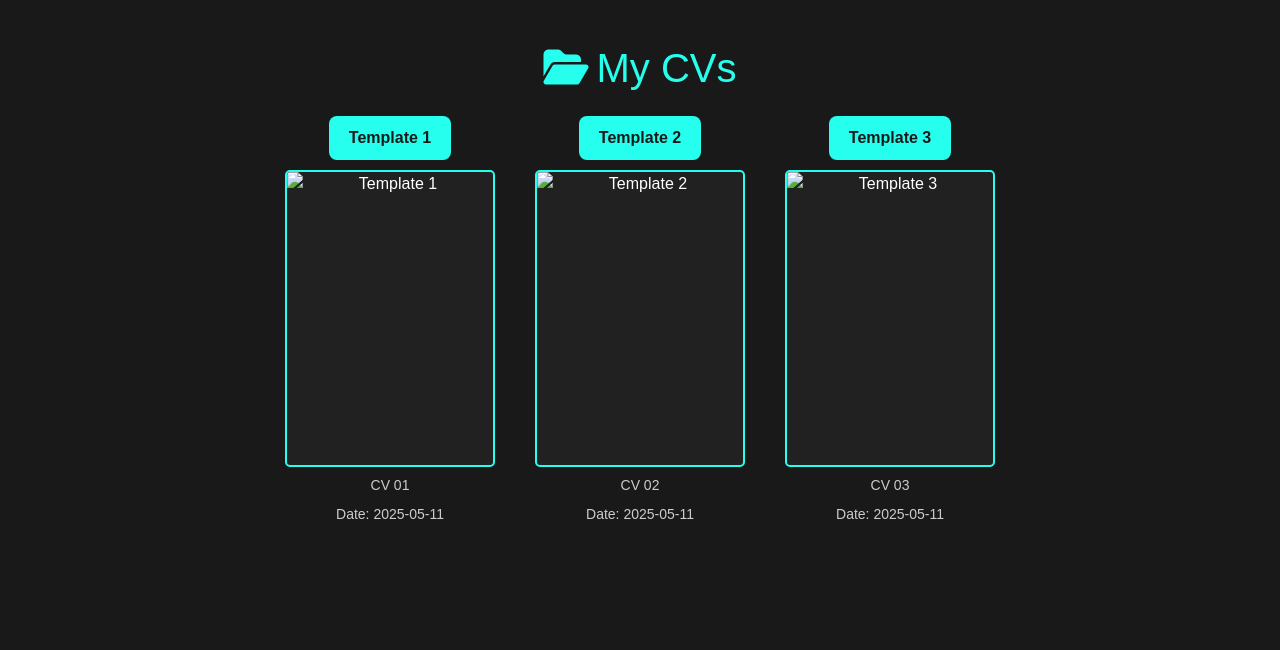
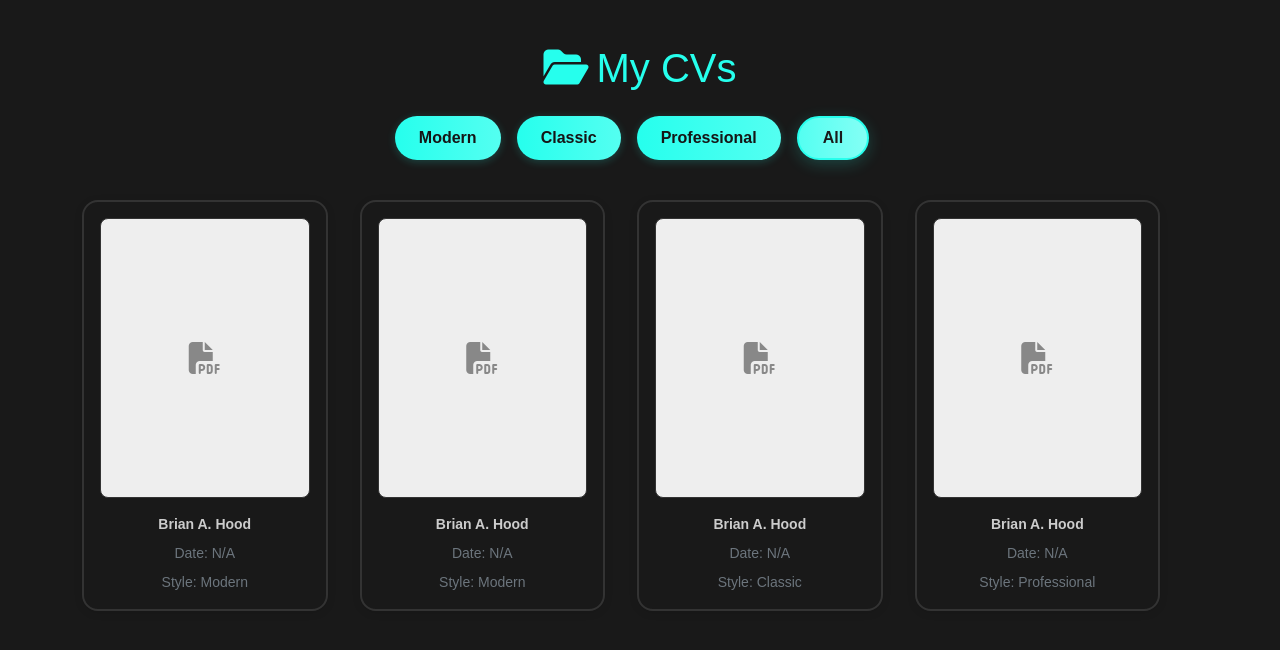
Before and after one commit to itsmoe15/Interactive_Resume_Builder, a Flask app: page /my-cvs in a window 1280 px wide. Shown: the top 650 px of the page. Run offline with Flask 3, Linux system fonts and the light colour scheme; a user stored in the database is signed in; some libraries are stand-ins or nearby versions.

Commit message:
FET: Add cv saving

```diff
--- a/app.py
+++ b/app.py
@@ -10,9 +10,11 @@ from xhtml2pdf import pisa
 from pypdf import PdfReader, PdfWriter
 import pdfkit
 from datetime import datetime
+from flask_login import current_user
+import glob
 
 from app import create_app
-from app.models.user import db, User
+from app.models.user import db, User, CV, WorkExperience, Education, Style
 from app.services.ats_service import analyze_cv
 
 app = create_app()
@@ -164,7 +166,34 @@ def cv_maker():
 @app.route('/my-cvs')
 @login_required
 def my_cvs():
-    return render_template('my_cvs.html')
+    cvs = CV.query.filter_by(owner_id=current_user.id).all()
+    # Get PDF file info and creation date for each CV
+    cv_list = []
+    for cv in cvs:
+        pdf_path = os.path.join(app.config['UPLOAD_FOLDER'], 'gen_cvs', f'cv_{cv.id}.pdf')
+        if os.path.exists(pdf_path):
+            date_created = datetime.fromtimestamp(os.path.getctime(pdf_path))
+        else:
+            date_created = None
+        cv_list.append({
+            'id': cv.id,
+            'name': cv.full_name,
+            'style': cv.style.name if cv.style else 'Modern',
+            'pdf_exists': os.path.exists(pdf_path),
+            'pdf_url': url_for('download_cv_pdf', cv_id=cv.id) if os.path.exists(pdf_path) else None,
+            'date_created': date_created.strftime('%Y-%m-%d %H:%M') if date_created else 'N/A',
+        })
+    styles = ['Modern', 'Classic', 'Professional']
+    return render_template('my_cvs.html', cvs=cv_list, styles=styles)
+
+@app.route('/download-cv/<int:cv_id>')
+@login_required
+def download_cv_pdf(cv_id):
+    pdf_path = os.path.join(app.config['UPLOAD_FOLDER'], 'gen_cvs', f'cv_{cv_id}.pdf')
+    if os.path.exists(pdf_path):
+        return send_from_directory(os.path.join(app.config['UPLOAD_FOLDER'], 'gen_cvs'), f'cv_{cv_id}.pdf')
+    else:
+        return '<h2>PDF not found</h2>', 404
 
 @app.route('/preview-cv', methods=['POST'])
 @login_required
@@ -177,6 +206,17 @@ def preview_cv():
         else:
             processed_data[key] = value[0] if value else ""
     return render_template('preview_cv.html', cv_data=processed_data)
+
+def parse_date(date_str):
+    if not date_str:
+        return None
+    try:
+        return datetime.strptime(date_str, "%Y-%m-%d").date()
+    except ValueError:
+        try:
+            return datetime.strptime(date_str, "%Y-%m").date()
+        except ValueError:
+            return None
 
 @app.route('/generate-pdf', methods=['POST'])
 @login_required
@@ -219,8 +259,72 @@ def generate_pdf():
         else:
             processed_data[key] = value[0] if value else ""
 
+    # --- Save CV to database ---
+    from flask_login import current_user
+    from app.models.user import db, CV, WorkExperience, Education, Style
+    import shutil
+
+    # Map template to style_id
+    style_map = {'modern': 'Modern', 'classic': 'Classic', 'professional': 'Professional'}
+    style_name = style_map.get(processed_data.get('template', 'modern').lower(), 'Modern')
+    style = Style.query.filter_by(name=style_name).first()
+    style_id = style.id if style else 1
+
+    # Create CV entry
+    cv = CV(
+        owner_id=current_user.id,
+        full_name=processed_data.get('fullName', ''),
+        job_title=processed_data.get('jobTitle', ''),
+        email=processed_data.get('email', ''),
+        phone_number=processed_data.get('phone', ''),
+        address=processed_data.get('address', ''),
+        professional_summary=processed_data.get('summary', ''),
+        skills=processed_data.get('skills', ''),
+        style_id=style_id
+    )
+    db.session.add(cv)
+    db.session.flush()  # Get cv.id before commit
+
+    # Add work experiences
+    work_titles = processed_data.get('workTitle[]', [])
+    work_companies = processed_data.get('workCompany[]', [])
+    work_start_dates = processed_data.get('workStartDate[]', [])
+    work_end_dates = processed_data.get('workEndDate[]', [])
+    work_descriptions = processed_data.get('workDescription[]', [])
+    for i in range(len(work_titles)):
+        we = WorkExperience(
+            cv_id=cv.id,
+            job_title=work_titles[i],
+            company=work_companies[i] if i < len(work_companies) else '',
+            start_date=parse_date(work_start_dates[i]) if i < len(work_start_dates) else None,
+            end_date=parse_date(work_end_dates[i]) if i < len(work_end_dates) and work_end_dates[i] else None,
+            is_current=1 if (i < len(work_end_dates) and not work_end_dates[i]) else 0,
+            description=work_descriptions[i] if i < len(work_descriptions) else ''
+        )
+        db.session.add(we)
+
+    # Add educations
+    edu_degrees = processed_data.get('educationDegree[]', [])
+    edu_institutions = processed_data.get('educationInstitution[]', [])
+    edu_start_dates = processed_data.get('educationStartDate[]', [])
+    edu_end_dates = processed_data.get('educationEndDate[]', [])
+    edu_descriptions = processed_data.get('educationDescription[]', [])
+    for i in range(len(edu_degrees)):
+        edu = Education(
+            cv_id=cv.id,
+            degree_certificate=edu_degrees[i],
+            institution=edu_institutions[i] if i < len(edu_institutions) else '',
+            start_date=parse_date(edu_start_dates[i]) if i < len(edu_start_dates) else None,
+            end_date=parse_date(edu_end_dates[i]) if i < len(edu_end_dates) and edu_end_dates[i] else None,
+            is_current=1 if (i < len(edu_end_dates) and not edu_end_dates[i]) else 0,
+            description=edu_descriptions[i] if i < len(edu_descriptions) else ''
+        )
+        db.session.add(edu)
+
+    db.session.commit()
+
+    # --- Generate PDF ---
     html = render_template('cv_template.html', cv_data=processed_data)
-
     with tempfile.NamedTemporaryFile(suffix='.html', delete=False) as f:
         f.write(html.encode('utf-8'))
         html_file_path = f.name
@@ -238,7 +342,13 @@ def generate_pdf():
     try:
         pdf_data = pdfkit.from_file(html_file_path, False, options=options, configuration=config)
         os.unlink(html_file_path)
-        filename = f"CV_{datetime.now().strftime('%Y%m%d_%H%M%S')}.pdf"
+        # Save PDF to uploads/gen_cvs/cv_<id>.pdf
+        gen_cvs_dir = os.path.join(app.config['UPLOAD_FOLDER'], 'gen_cvs')
+        os.makedirs(gen_cvs_dir, exist_ok=True)
+        pdf_path = os.path.join(gen_cvs_dir, f"cv_{cv.id}.pdf")
+        with open(pdf_path, 'wb') as pdf_file:
+            pdf_file.write(pdf_data)
+        filename = f"cv_{cv.id}.pdf"
         response = make_response(pdf_data)
         response.headers['Content-Type'] = 'application/pdf'
         response.headers['Content-Disposition'] = f'attachment; filename={filename}'
--- a/app/templates/my_cvs.html
+++ b/app/templates/my_cvs.html
@@ -4,6 +4,34 @@
 
 {% block extra_css %}
 <link rel="stylesheet" href="{{ url_for('static', filename='css/my_cvs.css') }}">
+<style>
+.cv-grid { display: flex; flex-wrap: wrap; gap: 2rem; }
+.cv-card { width: 22%; min-width: 220px; background: var(--bg-dark); border-radius: 1rem; box-shadow: 0 2px 8px var(--shadow-dark); padding: 1rem; margin-bottom: 2rem; text-align: center; transition: box-shadow 0.2s; cursor: pointer; border: 2px solid var(--border-secondary); }
+.cv-card:hover { box-shadow: 0 6px 24px var(--shadow-primary); border-color: var(--primary); }
+.cv-preview-img { width: 100%; height: 280px; object-fit: contain; background: #fff; border-radius: 0.5rem; margin-bottom: 1rem; border: 1px solid var(--border-secondary); }
+
+.filter-btn {
+    background: linear-gradient(90deg, var(--primary), var(--primary-light));
+    color: var(--bg-darkest);
+    border: none;
+    border-radius: 2rem;
+    font-weight: bold;
+    padding: 0.5rem 1.5rem;
+    margin-right: 1rem;
+    margin-bottom: 1rem;
+    box-shadow: 0 2px 8px var(--shadow-primary);
+    transition: background 0.3s, color 0.3s, box-shadow 0.2s, border 0.2s;
+    outline: none;
+}
+.filter-btn.active, .filter-btn:focus, .filter-btn:hover {
+    background: linear-gradient(90deg, var(--primary-light), var(--primary-lighter));
+    color: var(--text-dark);
+    border: 2px solid var(--primary);
+    box-shadow: 0 4px 16px var(--shadow-primary);
+}
+@media (max-width: 1200px) { .cv-card { width: 45%; } }
+@media (max-width: 800px) { .cv-card { width: 100%; } }
+</style>
 {% endblock %}
 
 {% block content %}
@@ -12,34 +40,49 @@
         <i class="fas fa-folder-open me-2"></i>My CVs
     </h1>
 
-    <div class="templates-wrapper">
-        <!-- Template 1 -->
-        <div class="template-box">
-            <div class="template-button" onclick="showCVDetails('Template 1')">Template 1</div>
-            <img src="https://via.placeholder.com/210x297?text=CV+1" class="template-image" alt="Template 1">
-            <div class="cv-info">CV 01</div>
-            <div class="cv-info">Date: 2025-05-11</div>
+    <div class="d-flex justify-content-center mb-4 flex-wrap">
+        {% for style in styles %}
+            <button class="filter-btn" onclick="filterCVs('{{ style }}')" id="btn-{{ style }}">{{ style }}</button>
+        {% endfor %}
+        <button class="filter-btn" onclick="filterCVs('All')" id="btn-All">All</button>
+    </div>
+
+    <div class="cv-grid" id="cvGrid">
+        {% for cv in cvs %}
+        <div class="cv-card" data-style="{{ cv.style }}" onclick="window.open('{{ cv.pdf_url }}', '_blank')">
+            {% if cv.pdf_exists %}
+                <embed src="{{ cv.pdf_url }}#toolbar=0&navpanes=0&scrollbar=0" type="application/pdf" class="cv-preview-img" />
+            {% else %}
+                <div class="cv-preview-img d-flex align-items-center justify-content-center" style="background: #eee; color: #888; font-size: 2rem;">
+                    <i class="fas fa-file-pdf"></i>
+                </div>
+            {% endif %}
+            <div class="cv-info fw-bold">{{ cv.name }}</div>
+            <div class="cv-info text-secondary">Date: {{ cv.date_created }}</div>
+            <div class="cv-info text-secondary">Style: {{ cv.style }}</div>
         </div>
-
-        <!-- Template 2 -->
-        <div class="template-box">
-            <div class="template-button" onclick="showCVDetails('Template 2')">Template 2</div>
-            <img src="https://via.placeholder.com/210x297?text=CV+2" class="template-image" alt="Template 2">
-            <div class="cv-info">CV 02</div>
-            <div class="cv-info">Date: 2025-05-11</div>
-        </div>
-
-        <!-- Template 3 -->
-        <div class="template-box">
-            <div class="template-button" onclick="showCVDetails('Template 3')">Template 3</div>
-            <img src="https://via.placeholder.com/210x297?text=CV+3" class="template-image" alt="Template 3">
-            <div class="cv-info">CV 03</div>
-            <div class="cv-info">Date: 2025-05-11</div>
-        </div>
+        {% endfor %}
     </div>
+    {% if cvs|length == 0 %}
+        <div class="text-center text-secondary mt-5">You have not created any CVs yet.</div>
+    {% endif %}
 </div>
 {% endblock %}
 
 {% block extra_js %}
-<script src="{{ url_for('static', filename='js/my_cvs.js') }}"></script>
+<script>
+function filterCVs(style) {
+    document.querySelectorAll('.cv-card').forEach(function(card) {
+        if (style === 'All' || card.getAttribute('data-style') === style) {
+            card.style.display = '';
+        } else {
+            card.style.display = 'none';
+        }
+    });
+    document.querySelectorAll('.filter-btn').forEach(btn => btn.classList.remove('active'));
+    document.getElementById('btn-' + style).classList.add('active');
+}
+// Set default filter to All
+filterCVs('All');
+</script>
 {% endblock %}
```
Also changed, not shown: instance/database.db, 4 other files.
